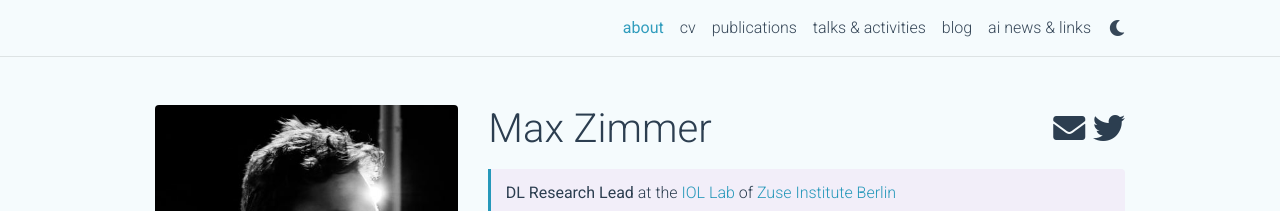
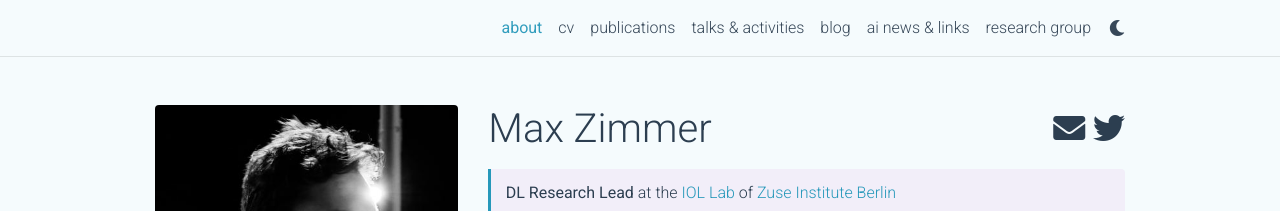
Before and after one commit to zimmer-m/zimmer-m.github.io, a Jekyll site: the page built from _pages/about.md, in a window 1280 px wide. Shown: the top 211 px of the page. Built offline with Jekyll 4.4.1, drawn with Linux system fonts in a browser that asks for light colours; full-size pictures stand in for the smaller copies a plugin makes; comment, search, counter and statistics services are not loaded; a style sheet for code colours, icons or effects is not loaded.

Commit message:
added research team header

```diff
--- a/_includes/header.html
+++ b/_includes/header.html
@@ -84,6 +84,11 @@
               {%- endif -%}
               {%- endif -%}
               {% endfor -%}
+
+              <!-- group -->
+              <li class="nav-item">
+                <a class="nav-link" href="https://iol.zib.de/learn" target="_blank" rel="noopener noreferrer">research group</a>
+              </li>
               {%- if site.enable_darkmode %}
 
               <!-- Toogle theme mode -->
```
